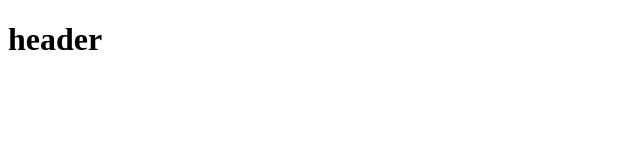
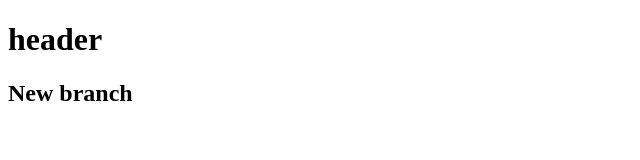
Before and after one commit to sbrown58/git_exercise, a plain HTML site: page index.html in a window 1280 px wide. Shown: the whole page, without its empty margins (0-640 px from the left). Drawn offline with Linux system fonts and the light colour scheme.

Commit message:
added heading #2

```diff
--- a/index.html
+++ b/index.html
@@ -6,6 +6,7 @@
 <body>
 
 <h1> header </h1>
+<h2>New branch</h2>
 
 </body>
 </html>
```
